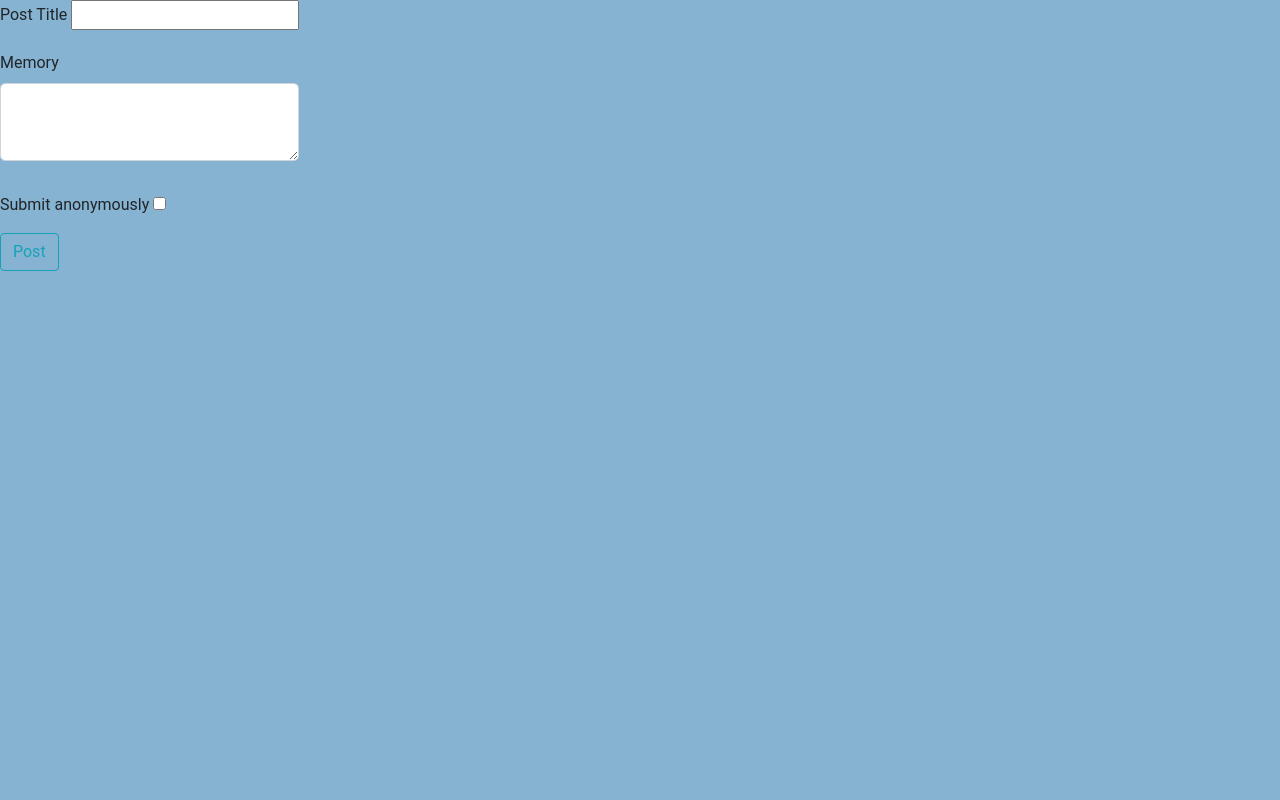
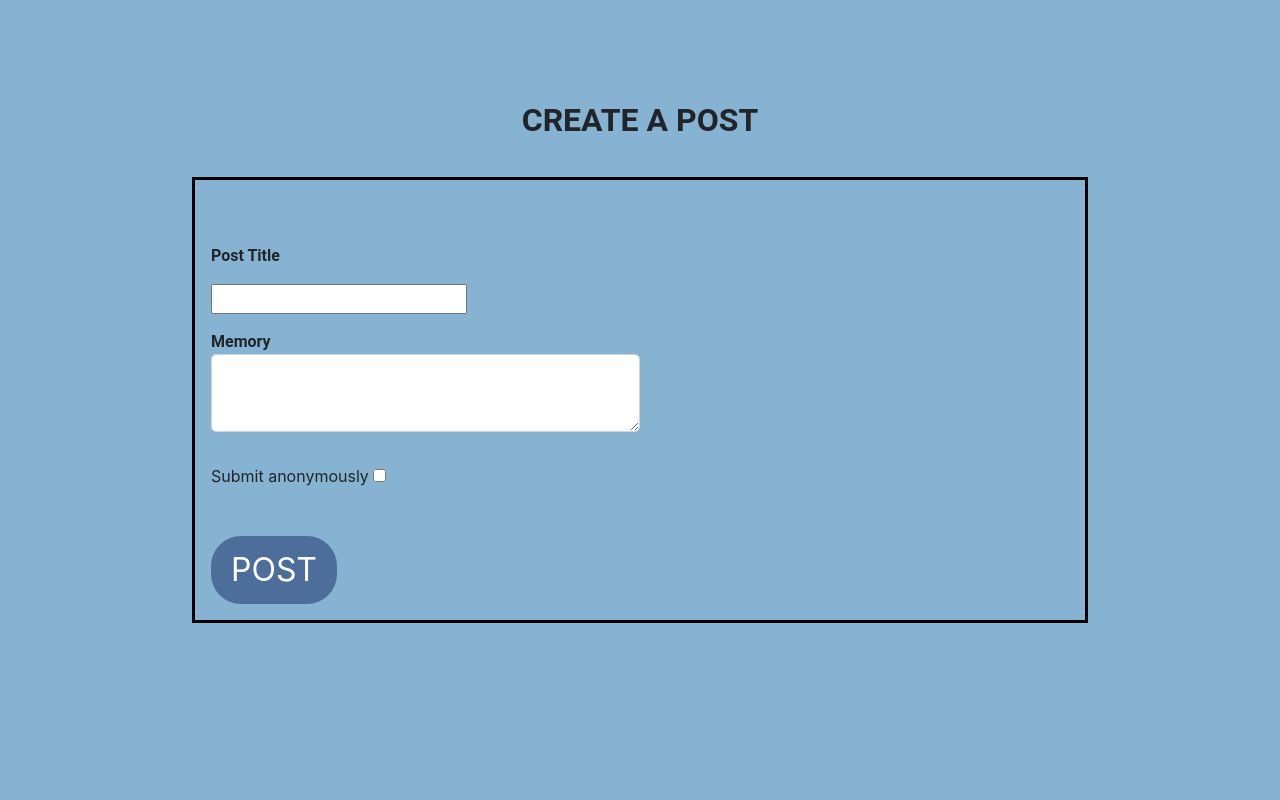
Before and after one commit to jaejunku/ripple, a Flask app: a page that uses templates/post.html in a window 1280 px wide. Run offline with Flask 2, Linux system fonts and the light colour scheme; some libraries are stand-ins or nearby versions.

Commit message:
Design for post

```diff
--- a/app.py
+++ b/app.py
@@ -7,13 +7,11 @@ from flask_apscheduler import APScheduler
 from flask_wtf import FlaskForm
 from wtforms import StringField, SubmitField, TextAreaField, BooleanField
 
-# TODO frontend work for add if no collection exists
 # TODO make post page pretty
 # TODO anchor tag for collections near you/personal collections and separate page?
 # TODO Add home/logout button to pages
 # TODO frontend work for places/music display
 # TODO homepage collections near you/your personal collections
-# TODO let users (optionally) specify more specific locations when adding post
 # TODO frontend design
 
 app = Flask(__name__)
--- a/static/search.css
+++ b/static/search.css
@@ -5,6 +5,18 @@
 
 .search-parent-wrapper{
   text-align: center;
+}
+
+.post-parent-wrapper{
+  position: absolute;
+  text-align: left;
+  padding: 1em;
+  border: solid black;
+  width: 70%;
+  margin: auto;
+  top: 50%;
+  left: 50%;
+  transform: translateX(-50%) translateY(-50%);
 }
 
 .search-wrapper{
@@ -43,3 +55,25 @@ border-color: #edb5bf !important;
 transition: all 0.4s ease 0s;
 cursor: pointer;
 }
+
+.post-button {
+color: white !important;
+text-transform: uppercase;
+font-size: 2em;
+text-decoration: none;
+background: #4d6d9a;
+margin-top: 1em;
+  padding: 10px 20px;
+  border-radius: 30px;
+display: inline-block;
+border: none;
+transition: all 0.4s ease 0s;
+}
+
+.post-button:hover {
+color: white !important;
+background: #edb5bf;
+border-color: #edb5bf !important;
+transition: all 0.4s ease 0s;
+cursor: pointer;
+}
--- a/templates/place.html
+++ b/templates/place.html
@@ -34,7 +34,7 @@
                         <div class="post-text">
                             {{ post.post_content }}
                         </div>
-                        <div style="margin-top: 1em; margin-bottom: 1em;">
+                        <div style="margin-top: 1.5em; margin-bottom: 1em;">
                           Submitted by {{ post.author_name }}
                         <div class="button_cont">
                             <a class="spotify_button" href="{{ 'https://open.spotify.com/track/' + post.song_id[14:] }}" target="_blank">Listen to the full track on Spotify</a>
--- a/templates/post.html
+++ b/templates/post.html
@@ -1,15 +1,29 @@
-{% extends "layout.html" %}
-{% block content %}
-<div class="content-section">
-    <form method="POST" action="">
+<!doctype html>
+<html lang="en">
+  <head>
+    <!-- Required meta tags -->
+    <meta charset="utf-8">
+    <meta name="viewport" content="width=device-width, initial-scale=1, shrink-to-fit=no">
+      <!-- Bootstrap CSS -->
+    <link rel="stylesheet" href="https://stackpath.bootstrapcdn.com/bootstrap/4.4.1/css/bootstrap.min.css" integrity="sha384-Vkoo8x4CGsO3+Hhxv8T/Q5PaXtkKtu6ug5TOeNV6gBiFeWPGFN9MuhOf23Q9Ifjh" crossorigin="anonymous">
+      <!-- Link the main.css file to layout.html with url_for -->
+    <link rel="stylesheet" type="text/css" href="{{ url_for('static', filename='search.css') }}">
+    <link rel="shortcut icon" href="#" />
+      <title>Create a Post</title>
+  </head>
+  <body>
+    <div class="search-parent-wrapper">
+        <div class="search-wrapper">
+        <div style="margin-top: 3em; font-weight: bold; text-transform: uppercase; font-family: Roboto, sans-serif; font-size: 2em;">Create a Post</div>
+        <form method="POST" action="" class="post-parent-wrapper">
             {{ form.hidden_tag() }}
-        <fieldset class="form-group">
+            <fieldset class="form-group" style="margin-top: 3em;">
                 <div class="form-group">
-                {{ form.post_title.label(class="form-control-label") }}
+                    <div style="text-transform: capitalize; font-weight: bold; font-size: 1em; font-family: Roboto, sans-serif; margin-bottom: 1em;">Post Title</div>
                     {{ form.post_title }}
                 </div>
-            <div class="form-group">
-                {{ form.content.label(class="form-control-label") }}
+                <div class="form-group" style="width: 50%;">
+                    <div style="text-transform: capitalize; font-weight: bold; font-size: 1em; font-family: Roboto, sans-serif; margin-top: 1em;">Memory</div>
                     {% if form.content.errors %}
                          {{ form.content(class="form-control form-control-lg is-invalid") }}
                          <div class="invalid-feedback">
@@ -22,13 +36,14 @@
                      {% endif %}
                 </div>
             </fieldset>
-        <div class="form-group">
+            <div style="font-weight: normal; margin-bottom: 1em">
                 Submit anonymously
                 {{ form.is_anonymous() }}
             </div>
-        <div class="form-group">
-            {{ form.submit(class="btn btn-outline-info") }}
+            <div class="submit">
+                {{ form.submit(class="post-button") }}
             </div>
         </form>
         </div>
-{% endblock content %}
+    </div>
+</body>
```
Also changed, not shown: site.db. Lines whose indentation alone changed are shown as unchanged.
